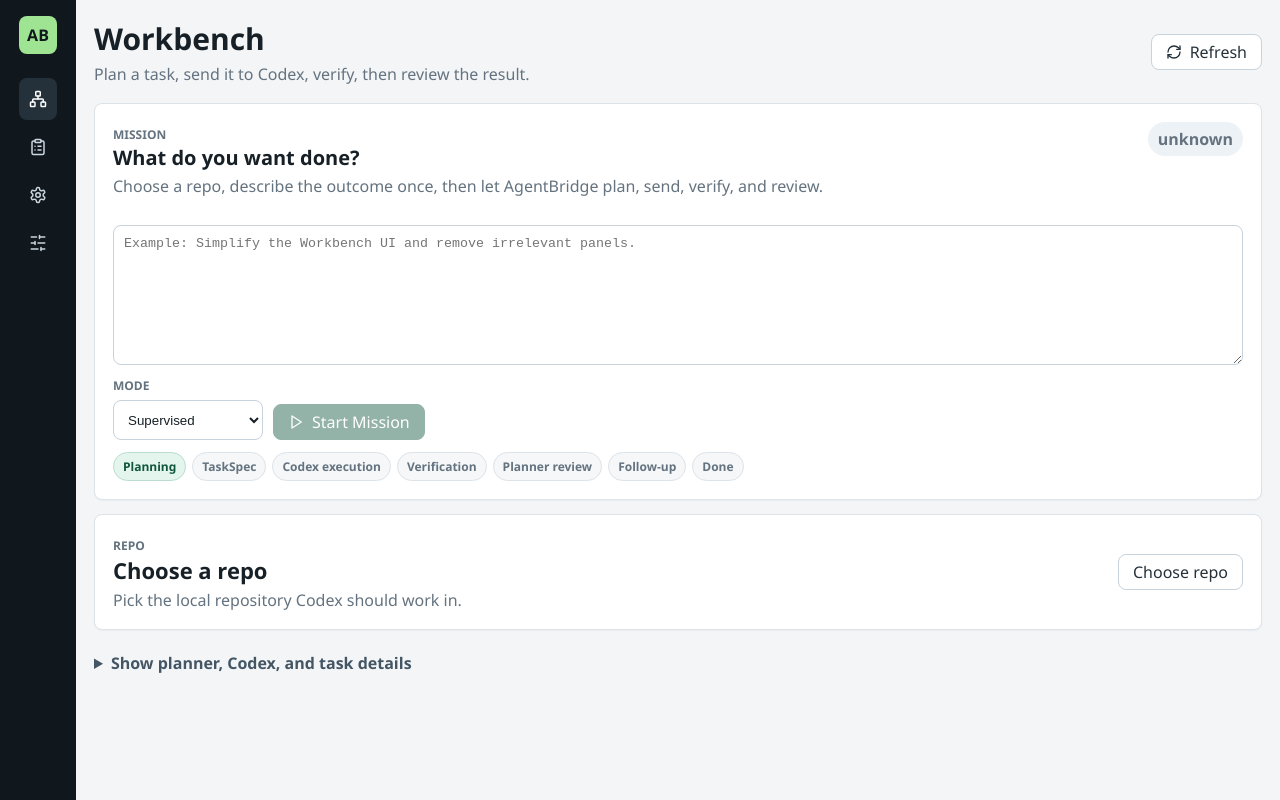
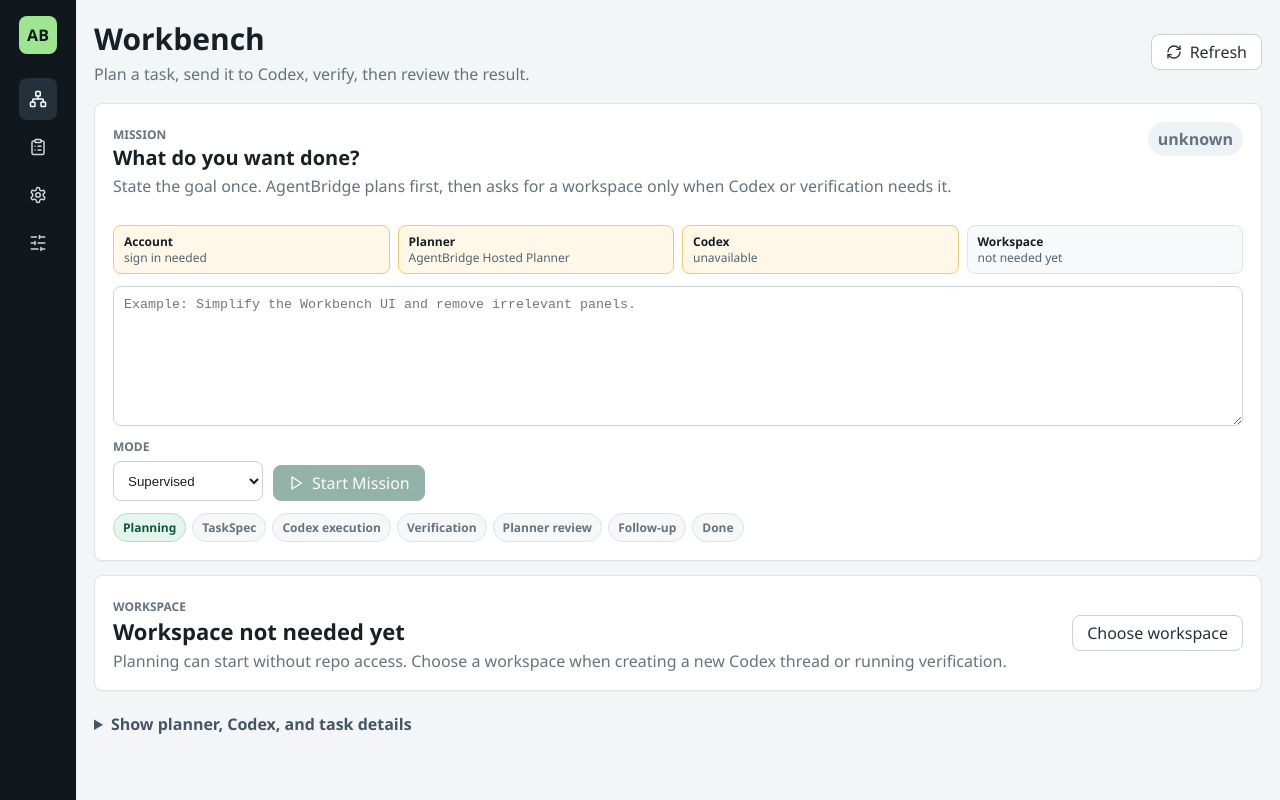
Before and after one commit to armanewy/agent-bridge, a React (Vite) app in the folder apps/desktop/: page / in a window 1280 px wide. Built offline with nearby package versions, Linux system fonts and the light colour scheme.

Commit message:
Make workbench repo-minimal

```diff
--- a/apps/desktop/src/components/workbench/WorkbenchPage.tsx
+++ b/apps/desktop/src/components/workbench/WorkbenchPage.tsx
@@ -8,7 +8,8 @@
   CodexDeepLinkTarget,
   CodexThreadRef,
   HandoffCard,
-  Mission
+  Mission,
+  WorkspaceCandidate
 } from "@agentbridge/core";
 import type { AutopilotStatus, CodexAppServerStatus, MissionDetail } from "../../services/bridge-contract.js";
 
@@ -19,11 +20,13 @@
   codexTarget?: CodexDeepLinkTarget | undefined;
   codexThreads: CodexThreadRef[];
   agentSessions: AgentSessionRef[];
+  workspaceCandidates: WorkspaceCandidate[];
   providerProfiles: AgentProviderProfile[];
   codexAppServerStatus?: CodexAppServerStatus | undefined;
   autopilotStatus?: AutopilotStatus | undefined;
   error?: string | undefined;
   onChooseRepo(): void;
+  onUseWorkspaceCandidate(candidate: WorkspaceCandidate): void;
   onSelectMission(id: string): void;
   onCreateMission(): void;
   onAskPlanner(text: string): void;
@@ -48,11 +51,13 @@
   codexTarget,
   codexThreads,
   agentSessions,
+  workspaceCandidates,
   providerProfiles,
   codexAppServerStatus,
   autopilotStatus,
   error,
   onChooseRepo,
+  onUseWorkspaceCandidate,
   onSelectMission,
   onCreateMission,
   onAskPlanner,
@@ -74,7 +79,7 @@
   const [steeringText, setSteeringText] = useState("");
   const [autopilotMode, setAutopilotMode] = useState<"manual" | "supervised" | "autonomous">("supervised");
   const [selectedSessionId, setSelectedSessionId] = useState<string | undefined>();
-  const planner = providerProfiles.find((profile) => profile.id === "openai-planner");
+  const planner = providerProfiles.find((profile) => profile.id === "agentbridge-hosted-planner") ?? providerProfiles.find((profile) => profile.kind === "planner");
   const codex = providerProfiles.find((profile) => profile.id === "codex");
   const taskCard = missionDetail?.handoffCards.find((card) => card.recipe !== "debuggingRequest");
   const followUpCard = missionDetail?.handoffCards.find((card) => card.recipe === "debuggingRequest");
@@ -109,8 +114,10 @@
   const canVerify = Boolean(selectedMissionId && missionDetail?.mission.repoContext);
   const canReview = Boolean(selectedMissionId && taskCard && verification && planner?.status === "available");
   const canSendFollowUp = Boolean(selectedMissionId && followUpCard);
-  const canStartMission = Boolean(codexTarget && intentText.trim());
+  const canStartMission = Boolean(intentText.trim());
   const activeRun = autopilotStatus?.run;
+  const missionWorkspace = missionDetail?.mission.repoContext;
+  const bestWorkspaceCandidate = workspaceCandidates.find((candidate) => candidate.repoPath);
 
   return (
     <div className="workbench-layout">
@@ -119,9 +126,19 @@
           <div>
             <span className="eyebrow">Mission</span>
             <h2>What do you want done?</h2>
-            <p>Choose a repo, describe the outcome once, then let AgentBridge plan, send, verify, and review.</p>
+            <p>State the goal once. AgentBridge plans first, then asks for a workspace only when Codex or verification needs it.</p>
           </div>
           <StatusPill status={activeRun?.status ?? missionDetail?.mission.status} />
+        </div>
+        <div className="workbench-status-strip">
+          <StatusChip label="Account" value={planner?.status === "available" ? "signed in" : "sign in needed"} tone={planner?.status === "available" ? "ready" : "warning"} />
+          <StatusChip label="Planner" value={planner?.displayName ?? "unknown"} tone={planner?.status === "available" ? "ready" : "warning"} />
+          <StatusChip label="Codex" value={codex?.status ?? "unknown"} tone={codex?.status === "available" ? "ready" : "warning"} />
+          <StatusChip
+            label="Workspace"
+            value={missionWorkspace ? "selected" : bestWorkspaceCandidate ? "inferred" : "not needed yet"}
+            tone={missionWorkspace ? "ready" : bestWorkspaceCandidate ? "warning" : "muted"}
+          />
         </div>
         <textarea
           className="planner-input intent-input"
@@ -201,13 +218,27 @@
 
       <section className="panel workbench-repo-strip">
         <div>
-          <span className="eyebrow">Repo</span>
-          <h2>{codexTarget ? repoName(codexTarget.repoPath) : "Choose a repo"}</h2>
-          <p>{codexTarget ? codexTarget.repoPath : "Pick the local repository Codex should work in."}</p>
+          <span className="eyebrow">Workspace</span>
+          <h2>{missionWorkspace ? repoName(missionWorkspace.repoPath) : bestWorkspaceCandidate ? "Workspace inferred" : "Workspace not needed yet"}</h2>
+          <p>
+            {missionWorkspace
+              ? missionWorkspace.repoPath
+              : bestWorkspaceCandidate
+                ? `${bestWorkspaceCandidate.repoName ?? repoName(bestWorkspaceCandidate.repoPath ?? "")} · ${bestWorkspaceCandidate.source} · ${bestWorkspaceCandidate.confidence}% confidence`
+                : "Planning can start without repo access. Choose a workspace when creating a new Codex thread or running verification."}
+          </p>
         </div>
-        <button type="button" className="secondary-button" onClick={onChooseRepo}>
-          Choose repo
-        </button>
+        <div className="button-row">
+          {!missionWorkspace && bestWorkspaceCandidate?.repoPath ? (
+            <button type="button" className="primary-button compact" onClick={() => onUseWorkspaceCandidate(bestWorkspaceCandidate)}>
+              Use this
+            </button>
+          ) : null}
+          <button type="button" className="secondary-button" onClick={onChooseRepo}>
+            {missionWorkspace ? "Change" : "Choose workspace"}
+          </button>
+          {!missionWorkspace && bestWorkspaceCandidate ? <span className="muted-inline">Ignore for now</span> : null}
+        </div>
       </section>
 
       {error ? <div className="error-banner">{error}</div> : null}
@@ -219,7 +250,7 @@
           <div className="panel-heading compact-heading">
             <div>
               <span className="eyebrow">Planner</span>
-              <h2>OpenAI Planner</h2>
+              <h2>Planner</h2>
               <p>{plannerCopy(planner)}</p>
             </div>
             <StatusPill status={planner?.status} />
@@ -235,7 +266,7 @@
               <Bot size={16} />
               Ask Planner
             </button>
-            <button type="button" className="secondary-button" onClick={onCreateMission} disabled={!codexTarget}>
+            <button type="button" className="secondary-button" onClick={onCreateMission}>
               New task
             </button>
           </div>
@@ -276,6 +307,9 @@
             <Send size={16} />
             Send TaskSpec to Codex
           </button>
+          {!missionWorkspace && !selectedSession ? (
+            <p className="empty-copy">Choose workspace to create a new Codex thread. Existing Codex sessions with cwd can proceed without manual repo selection.</p>
+          ) : null}
         </section>
       </div>
 
@@ -449,12 +483,21 @@
   return <span className={status === "available" || status === "passed" || status === "delivered" ? "status-pill" : "status-pill muted"}>{status ?? "unknown"}</span>;
 }
 
+function StatusChip({ label, value, tone }: { label: string; value: string; tone: "ready" | "warning" | "muted" }): JSX.Element {
+  return (
+    <span className={`status-chip ${tone}`}>
+      <strong>{label}</strong>
+      {value}
+    </span>
+  );
+}
+
 function plannerCopy(profile?: AgentProviderProfile): string {
   if (!profile) {
     return "Planner provider has not reported status yet.";
   }
   if (profile.status === "needsAuth") {
-    return "Set OPENAI_API_KEY or AGENTBRIDGE_OPENAI_API_KEY to enable planning.";
+    return "Sign in to AgentBridge to enable hosted planning. No OpenAI API key is needed here.";
   }
   return "Ask for scoped implementation direction, acceptance criteria, and review feedback.";
 }
@@ -466,7 +509,7 @@
   if (profile?.status === "available") {
     return "Deep-link delivery is available. Existing sessions may be open-only fallback.";
   }
-  return "Choose a repo to enable Codex deep-link delivery.";
+  return "Codex is not connected yet. Planning can still start; execution will wait for Codex.";
 }
 
 function sessionModeCopy(session: AgentSessionRef): string {
@@ -476,7 +519,7 @@
 
 function taskStateCopy(mission: Mission | undefined, card: HandoffCard | undefined): string {
   if (!mission) {
-    return "Choose a repo, create a task, then ask the planner.";
+    return "Create a task, then ask the planner. Workspace can wait.";
   }
   if (!card) {
     return "Ask the planner, then generate a TaskSpec.";
--- a/apps/desktop/src/main/preload.ts
+++ b/apps/desktop/src/main/preload.ts
@@ -39,6 +39,7 @@
   setAgentBridgeCloudBaseUrl: (url: string) => ipcRenderer.invoke("agentbridge:setAgentBridgeCloudBaseUrl", url),
   inferWorkspaceForMission: (missionId: string) => ipcRenderer.invoke("agentbridge:inferWorkspaceForMission", missionId),
   confirmWorkspaceCandidate: (candidateId: string) => ipcRenderer.invoke("agentbridge:confirmWorkspaceCandidate", candidateId),
+  attachWorkspaceToMission: (missionId, input) => ipcRenderer.invoke("agentbridge:attachWorkspaceToMission", missionId, input),
   createWorkbenchMission: (input) => ipcRenderer.invoke("agentbridge:createWorkbenchMission", input),
   sendUserMessageToPlanner: (missionId, text) => ipcRenderer.invoke("agentbridge:sendUserMessageToPlanner", missionId, text),
   createTaskSpecFromLatestPlannerTurn: (missionId) => ipcRenderer.invoke("agentbridge:createTaskSpecFromLatestPlannerTurn", missionId),
--- a/apps/desktop/src/renderer/App.tsx
+++ b/apps/desktop/src/renderer/App.tsx
@@ -20,6 +20,7 @@
   SourceEndpoint,
   TargetEndpoint,
   Transform,
+  WorkspaceCandidate,
   WorkflowLink
 } from "@agentbridge/core";
 import type { PlannerModeInfo } from "../services/provider-registry-service.js";
@@ -64,6 +65,7 @@
   const [plannerModes, setPlannerModes] = useState<PlannerModeInfo[]>([]);
   const [plannerMode, setPlannerMode] = useState<PlannerProviderMode>("hostedAgentBridge");
   const [agentSessions, setAgentSessions] = useState<AgentSessionRef[]>([]);
+  const [workspaceCandidates, setWorkspaceCandidates] = useState<WorkspaceCandidate[]>([]);
   const [captures, setCaptures] = useState<Capture[]>([]);
   const [auditEvents, setAuditEvents] = useState<AuditEvent[]>([]);
   const [missions, setMissions] = useState<Mission[]>([]);
@@ -236,19 +238,29 @@
     const nextSelectedMissionId = selectedMissionIdRef.current ?? nextMissions[0]?.id;
     selectedMissionIdRef.current = nextSelectedMissionId;
     setSelectedMissionId(nextSelectedMissionId);
-    const [nextMissionDetail, nextAutopilotStatus] = nextSelectedMissionId
-      ? await Promise.all([api.getMissionDetail(nextSelectedMissionId), api.getAutopilotStatus(nextSelectedMissionId)])
-      : [undefined, undefined];
+    const [nextMissionDetail, nextAutopilotStatus, nextWorkspaceCandidates] = nextSelectedMissionId
+      ? await Promise.all([
+          api.getMissionDetail(nextSelectedMissionId),
+          api.getAutopilotStatus(nextSelectedMissionId),
+          api.inferWorkspaceForMission(nextSelectedMissionId)
+        ])
+      : [undefined, undefined, []];
     setMissionDetail(nextMissionDetail);
     setAutopilotStatus(nextAutopilotStatus);
+    setWorkspaceCandidates(nextWorkspaceCandidates);
   }
 
   async function selectMission(id: string): Promise<void> {
     selectedMissionIdRef.current = id;
     setSelectedMissionId(id);
-    const [nextMissionDetail, nextAutopilotStatus] = await Promise.all([api.getMissionDetail(id), api.getAutopilotStatus(id)]);
+    const [nextMissionDetail, nextAutopilotStatus, nextWorkspaceCandidates] = await Promise.all([
+      api.getMissionDetail(id),
+      api.getAutopilotStatus(id),
+      api.inferWorkspaceForMission(id)
+    ]);
     setMissionDetail(nextMissionDetail);
     setAutopilotStatus(nextAutopilotStatus);
+    setWorkspaceCandidates(nextWorkspaceCandidates);
   }
 
   async function bindMockSource(): Promise<void> {
@@ -314,6 +326,13 @@
       }
       setRepoPath(selectedPath);
       await configureCodexTargetForPath(selectedPath);
+      if (selectedMissionIdRef.current) {
+        await api.attachWorkspaceToMission(selectedMissionIdRef.current, {
+          repoPath: selectedPath,
+          repoName: selectedPath.replace(/\\/g, "/").split("/").filter(Boolean).at(-1) ?? selectedPath,
+          source: "userSelected"
+        });
+      }
     } catch (error) {
       setTargetError(error instanceof Error ? error.message : String(error));
     }
@@ -544,18 +563,18 @@
   async function startAutopilotMission(intent: string, mode: "manual" | "supervised" | "autonomous"): Promise<void> {
     setWorkbenchError(undefined);
     try {
-      if (!codexTarget) {
-        throw new Error("Choose a repo before starting a mission.");
-      }
+      const repoContext = codexTarget
+        ? {
+            repoPath: codexTarget.repoPath,
+            ...(testCommand.trim() ? { testCommand: testCommand.trim() } : {}),
+            ...(lintCommand.trim() ? { lintCommand: lintCommand.trim() } : {}),
+            ...(typecheckCommand.trim() ? { typecheckCommand: typecheckCommand.trim() } : {})
+          }
+        : undefined;
       const mission = await api.createWorkbenchMission({
         title: intent.trim().split(/\r?\n/)[0]?.slice(0, 80) || "Workbench mission",
         goal: intent.trim(),
-        repoContext: {
-          repoPath: codexTarget.repoPath,
-          ...(testCommand.trim() ? { testCommand: testCommand.trim() } : {}),
-          ...(lintCommand.trim() ? { lintCommand: lintCommand.trim() } : {}),
-          ...(typecheckCommand.trim() ? { typecheckCommand: typecheckCommand.trim() } : {})
-        }
+        ...(repoContext ? { repoContext } : {})
       });
       selectedMissionIdRef.current = mission.id;
       setSelectedMissionId(mission.id);
@@ -677,12 +696,33 @@
     }
   }
 
+  async function useWorkspaceCandidate(candidate: WorkspaceCandidate): Promise<void> {
+    if (!selectedMissionIdRef.current || !candidate.repoPath) {
+      return;
+    }
+    setWorkbenchError(undefined);
+    try {
+      await api.confirmWorkspaceCandidate(candidate.id);
+      await api.attachWorkspaceToMission(selectedMissionIdRef.current, {
+        repoPath: candidate.repoPath,
+        ...(candidate.repoName ? { repoName: candidate.repoName } : {}),
+        ...(candidate.branch ? { branch: candidate.branch } : {}),
+        source: candidate.source
+      });
+      await refreshMission(selectedMissionIdRef.current);
+      setWorkspaceCandidates(await api.inferWorkspaceForMission(selectedMissionIdRef.current));
+    } catch (error) {
+      setWorkbenchError(error instanceof Error ? error.message : String(error));
+    }
+  }
+
   async function refreshMission(missionId: string): Promise<void> {
-    const [nextMissions, nextMissionDetail, nextSessions, nextAutopilotStatus] = await Promise.all([
+    const [nextMissions, nextMissionDetail, nextSessions, nextAutopilotStatus, nextWorkspaceCandidates] = await Promise.all([
       api.listMissions(),
       api.getMissionDetail(missionId),
       api.listAgentSessions("codex"),
-      api.getAutopilotStatus(missionId)
+      api.getAutopilotStatus(missionId),
+      api.inferWorkspaceForMission(missionId)
     ]);
     setMissions(nextMissions);
     setAgentSessions(nextSessions);
@@ -690,6 +730,7 @@
     setSelectedMissionId(missionId);
     setMissionDetail(nextMissionDetail);
     setAutopilotStatus(nextAutopilotStatus);
+    setWorkspaceCandidates(nextWorkspaceCandidates);
   }
 
   async function deliverHandoffCard(missionId: string, handoffCardId: string, dryRun: boolean): Promise<void> {
@@ -839,11 +880,13 @@
             codexTarget={codexTarget}
             codexThreads={codexThreads}
             agentSessions={agentSessions}
+            workspaceCandidates={workspaceCandidates}
             providerProfiles={providerProfiles}
             codexAppServerStatus={codexAppServerStatus}
             autopilotStatus={autopilotStatus}
             error={workbenchError}
             onChooseRepo={() => void chooseRepoFolder()}
+            onUseWorkspaceCandidate={(candidate) => void useWorkspaceCandidate(candidate)}
             onSelectMission={(id) => void selectMission(id)}
             onCreateMission={() => void createWorkbenchMission()}
             onAskPlanner={(text) => void askWorkbenchPlanner(text)}
--- a/apps/desktop/src/renderer/styles.css
+++ b/apps/desktop/src/renderer/styles.css
@@ -225,6 +225,44 @@
   flex: 1 1 240px;
 }
 
+.workbench-status-strip {
+  display: grid;
+  grid-template-columns: repeat(4, minmax(0, 1fr));
+  gap: 8px;
+}
+
+.status-chip {
+  border: 1px solid #dce3e9;
+  border-radius: 8px;
+  background: #f7f9fb;
+  color: #526270;
+  padding: 8px 10px;
+  font-size: 12px;
+  line-height: 1.3;
+  min-width: 0;
+}
+
+.status-chip strong {
+  display: block;
+  color: #172026;
+}
+
+.status-chip.ready {
+  border-color: #b9dccf;
+  background: #eaf7f0;
+}
+
+.status-chip.warning {
+  border-color: #f1c86b;
+  background: #fff8e8;
+}
+
+.muted-inline {
+  color: #64737f;
+  font-size: 13px;
+  align-self: center;
+}
+
 .mission-timeline {
   display: flex;
   flex-wrap: wrap;
--- a/apps/desktop/src/services/bridge-contract.ts
+++ b/apps/desktop/src/services/bridge-contract.ts
@@ -38,7 +38,7 @@
 } from "@agentbridge/core";
 import type { AgentEventFilter } from "@agentbridge/local-store";
 import type { RepoCommandConfig } from "./repo-context-service.js";
-import type { CreateWorkbenchMissionInput } from "./workbench-service.js";
+import type { AttachWorkspaceInput, CreateWorkbenchMissionInput } from "./workbench-service.js";
 import type { AutopilotStatus } from "./autopilot-service.js";
 import type { PlannerModeInfo } from "./provider-registry-service.js";
 export type { AutopilotStatus } from "./autopilot-service.js";
@@ -250,6 +250,7 @@
   setAgentBridgeCloudBaseUrl(url: string): Promise<AgentBridgeAuthStatus>;
   inferWorkspaceForMission(missionId: string): Promise<WorkspaceCandidate[]>;
   confirmWorkspaceCandidate(candidateId: string): Promise<WorkspaceCandidate | undefined>;
+  attachWorkspaceToMission(missionId: string, input: AttachWorkspaceInput): Promise<Mission>;
   createWorkbenchMission(input?: CreateWorkbenchMissionInput): Promise<Mission>;
   sendUserMessageToPlanner(missionId: string, text: string): Promise<PlannerResponse>;
   createTaskSpecFromLatestPlannerTurn(missionId: string): Promise<HandoffCard>;
--- a/apps/desktop/src/services/workspace-resolver-service.ts
+++ b/apps/desktop/src/services/workspace-resolver-service.ts
@@ -137,9 +137,7 @@
       ...(input.branch ? { branch: input.branch } : {}),
       ...(input.remoteUrl ? { remoteUrl: input.remoteUrl } : {})
     };
-    if (candidate.confidence >= 90) {
-      this.confirmed.set(candidate.id, candidate);
-    }
+    this.confirmed.set(candidate.id, candidate);
     return candidate;
   }
 }
```
Also changed, not shown: apps/desktop/src/main/main.ts (+11 -1 lines), apps/desktop/src/renderer/client.ts (+13 -0 lines), apps/desktop/src/services/provider-registry-service.ts (+22 -1 lines), apps/desktop/src/services/workbench-service.ts (+62 -3 lines), 7 other files (tests, documents, lock files or other folders).
